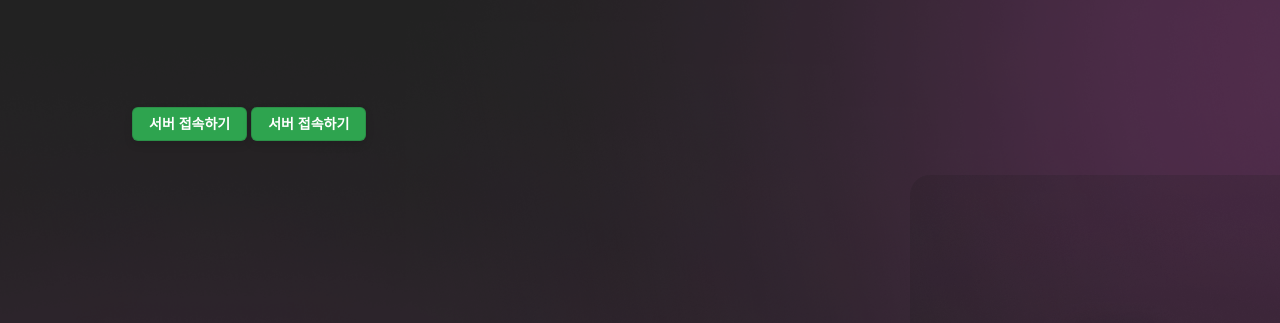
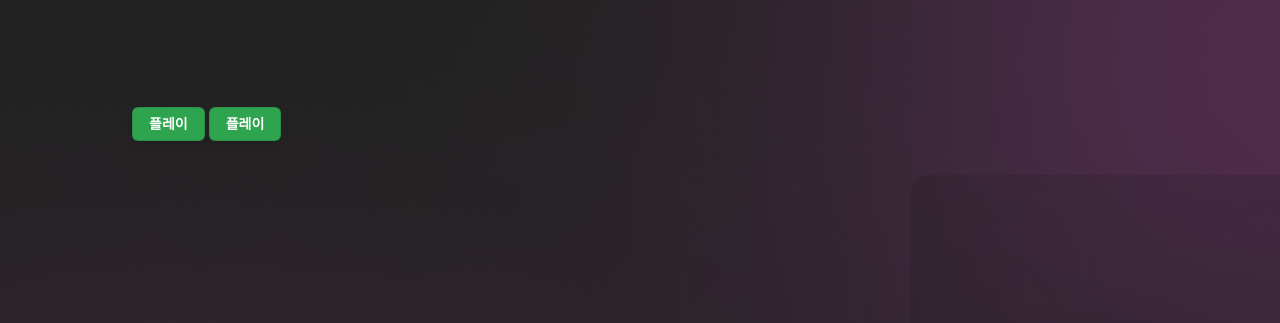
Before and after one commit to pinkparrots/pinkparrots.github.io, a plain HTML site: page index.html in a window 1280 px wide. Shown: the top 323 px of the page. Drawn offline with Linux system fonts and the light colour scheme; a web font is replaced by a local one.

Commit message:
Update index.html

```diff
--- a/index.html
+++ b/index.html
@@ -17,8 +17,8 @@
             <h2 class="sub-title">모두가 즐길 수 있는<br>마인크래프트 서버를 위해</h2>
             <h4 class="no-constax-mobile">지원되지 않는 해상도입니다! PC 환경으로 접속해 주세요.</h6>
             <img src="src/img/constax.png" class="constax-side">
-            <button class="button-connect-server" role="button" id="constax">서버 접속하기</button>
-            <button class="button-connect-server" role="button" id="ast">서버 접속하기</button>
+            <button class="button-connect-server" role="button" id="constax">플레이</button>
+            <button class="button-connect-server" role="button" id="ast">플레이</button>
         </div>
         <div class="discordlogo">
             <img src="./src/img/Discord.png" alt="Discord">
```
